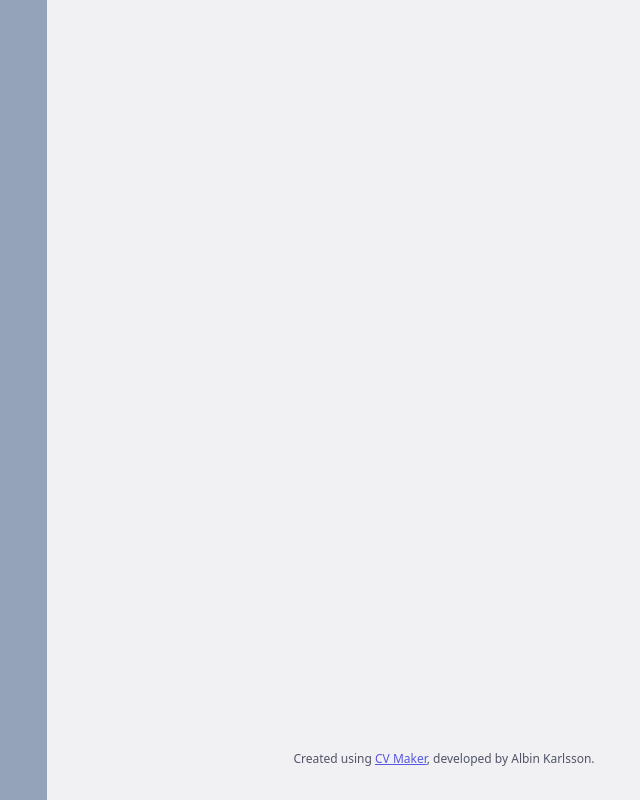
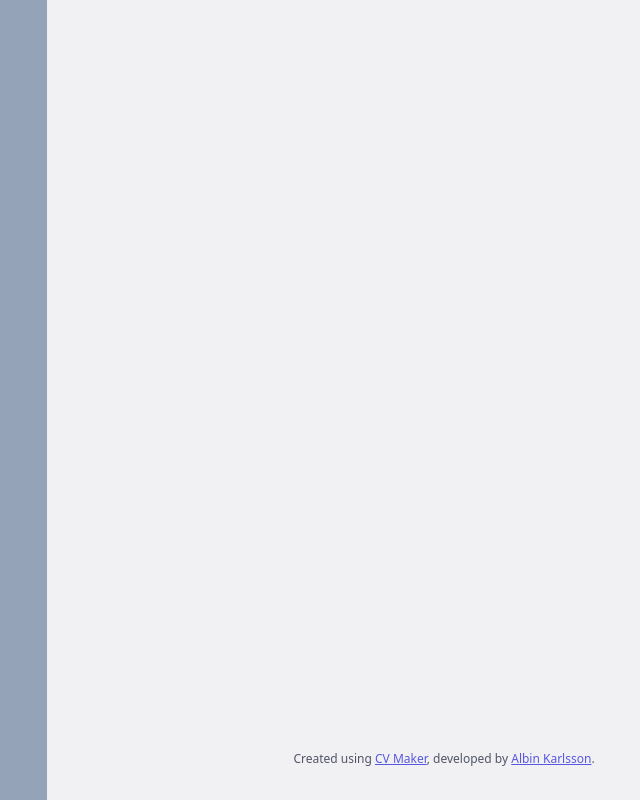
Before and after one commit to Etsi0/cv-maker, a Next.js app: page / in a window 1280 px wide. Shown: the part 1445-2245 px from the top of the page, without its empty margins (532-1172 px from the left). Built offline with nearby package versions, Linux system fonts and the light colour scheme.

Commit message:
fixed credits so it displays the right links

```diff
--- a/src/components/CV/creditLine.tsx
+++ b/src/components/CV/creditLine.tsx
@@ -2,10 +2,14 @@ export function CreditLink() {
 	return (
 		<span>
 			Created using{' '}
-			<a className='underline' href='https://www.github.com/Etsi0/'>
+			<a className='underline' href='https://github.com/Etsi0/cv_maker'>
 				CV Maker
 			</a>
-			, developed by Albin Karlsson.
+			, developed by{' '}
+			<a className='underline' href='http://www.phadnoia.com'>
+				Albin Karlsson
+			</a>
+			.
 		</span>
 	);
 }
```
